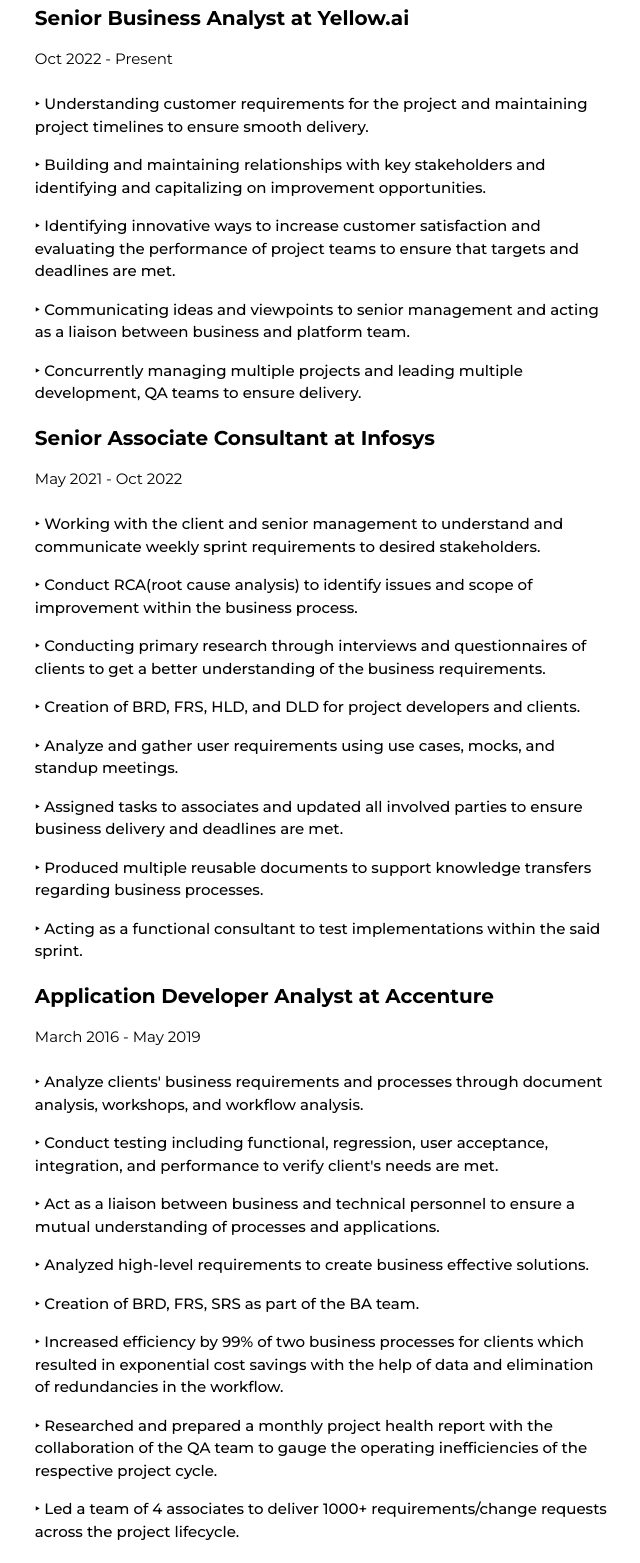
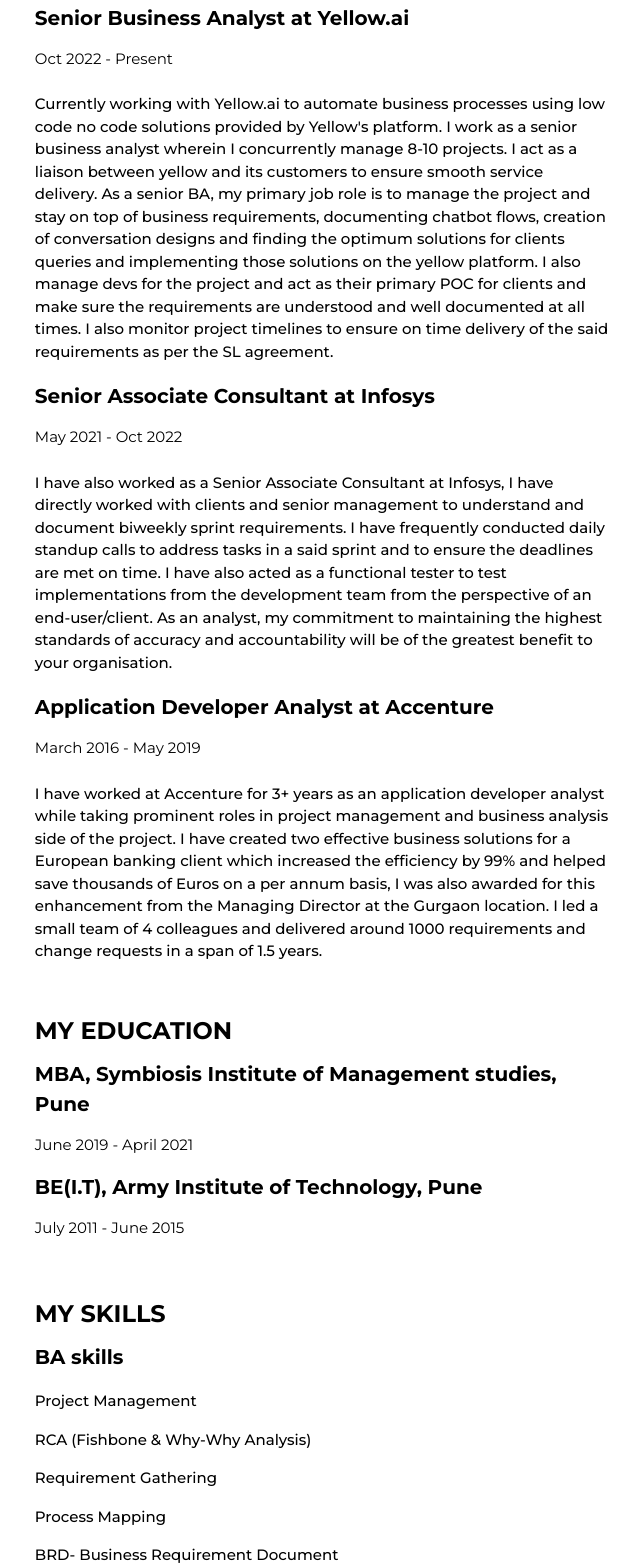
Before and after one commit to shadkhan111/onlineresume, a plain HTML site: page index.html in a window 1280 px wide. Shown: the part 1344-2907 px from the top of the page, without its empty margins (478-1118 px from the left). Drawn offline with nearby package versions, Linux system fonts and the light colour scheme.

Commit message:
Update index.html

```diff
--- a/index.html
+++ b/index.html
@@ -97,39 +97,21 @@
                   <h4>Senior Business Analyst at Yellow.ai</h4>
                   <p>Oct 2022 - Present</p>
                   <ul class="w3-ul" style="font-weight: 500;">
-                     <li>‣ Understanding customer requirements for the project and maintaining project timelines to ensure smooth delivery.</li>
-		     <li>‣ Building and maintaining relationships with key stakeholders and identifying and capitalizing on improvement opportunities.</li>
-		     <li>‣ Identifying innovative ways to increase customer satisfaction and evaluating the performance of project teams to ensure that targets and deadlines are met.</li>
-		     <li>‣ Communicating ideas and viewpoints to senior management and acting as a liaison between business and platform team.</li>
-		     <li>‣ Concurrently managing multiple projects and leading multiple development, QA teams to ensure delivery.</li>
+                     <li>Currently working with Yellow.ai to automate business processes using low code no code solutions provided by Yellow's platform. I work as a senior business analyst wherein I concurrently manage 8-10 projects. I act as a liaison between yellow and its customers to ensure smooth service delivery. As a senior BA, my primary job role is to manage the project and stay on top of business requirements, documenting chatbot flows, creation of conversation designs and finding the optimum solutions for clients queries and implementing those solutions on the yellow platform. I also manage devs for the project and act as their primary POC for clients and make sure the requirements are understood and well documented at all times. I also monitor project timelines to ensure on time delivery of the said requirements as per the SL agreement.</li>
                   </ul>
               </div>
               <div class="">
                 <h4>Senior Associate Consultant at Infosys</h4>
                 <p>May 2021 - Oct 2022</p>
                 <ul class="w3-ul" style="font-weight: 500;">
-                  <li>‣ Working with the client and senior management to understand and communicate weekly sprint requirements to desired stakeholders.</li>
-                  <li>‣ Conduct RCA(root cause analysis) to identify issues and scope of improvement within the business process.</li>
-                  <li>‣ Conducting primary research through interviews and questionnaires of clients to get a better understanding of the business requirements.</li>
-                  <li>‣ Creation of BRD, FRS, HLD, and DLD for project developers and clients.</li>
-                  <li>‣ Analyze and gather user requirements using use cases, mocks, and standup meetings.</li>
-                  <li>‣ Assigned tasks to associates and updated all involved parties to ensure business delivery and deadlines are met.</li>
-                  <li>‣ Produced multiple reusable documents to support knowledge transfers regarding business processes.</li>
-                  <li>‣ Acting as a functional consultant to test implementations within the said sprint.</li>
+                  <li>I have also worked as a Senior Associate Consultant at Infosys, I have directly worked with clients and senior management to understand and document biweekly sprint requirements. I have frequently conducted daily standup calls to address tasks in a said sprint and to ensure the deadlines are met on time. I have also acted as a functional tester to test implementations from the development team from the perspective of an end-user/client. As an analyst, my commitment to maintaining the highest standards of accuracy and accountability will be of the greatest benefit to your organisation.</li>
                 </ul>
               </div>
               <div class="">
                 <h4>Application Developer Analyst at Accenture</h4>
                 <p>March 2016 - May 2019 </p>
                 <ul class="w3-ul" style="font-weight: 500;">
-                  <li>‣ Analyze clients' business requirements and processes through document analysis, workshops, and workflow analysis.</li>
-                  <li>‣ Conduct testing including functional, regression, user acceptance, integration, and performance to verify client's needs are met.</li>
-                  <li>‣ Act as a liaison between business and technical personnel to ensure a mutual understanding of processes and applications.</li>
-                  <li>‣ Analyzed high-level requirements to create business effective solutions.</li>
-                  <li>‣ Creation of BRD, FRS, SRS as part of the BA team.</li>
-                  <li>‣ Increased efficiency by 99% of two business processes for clients which resulted in exponential cost savings with the help of data and elimination of redundancies in the workflow.</li>
-                  <li>‣ Researched and prepared a monthly project health report with the collaboration of the QA team to gauge the operating inefficiencies of the respective project cycle.</li>
-                  <li>‣ Led a team of 4 associates to deliver 1000+ requirements/change requests across the project lifecycle.</li>
+                  <li>I have worked at Accenture for 3+ years as an application developer analyst while taking prominent roles in project management and business analysis side of the project. I have created two effective business solutions for a European banking client which increased the efficiency by 99% and helped save thousands of Euros on a per annum basis, I was also awarded for this enhancement from the Managing Director at the Gurgaon location. I led a small team of 4 colleagues and delivered around 1000 requirements and change requests in a span of 1.5 years.</li>
                 </ul>
               </div>
 
```
